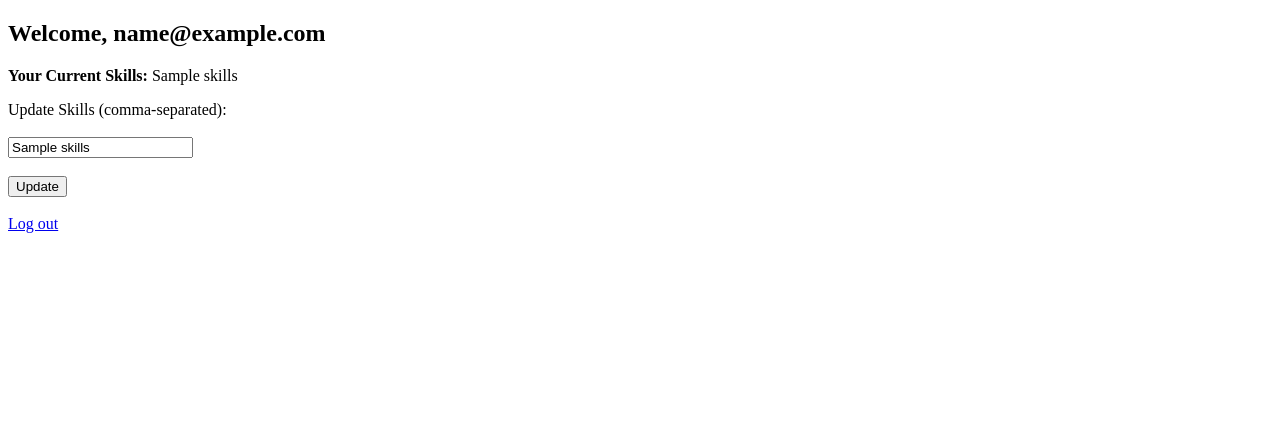
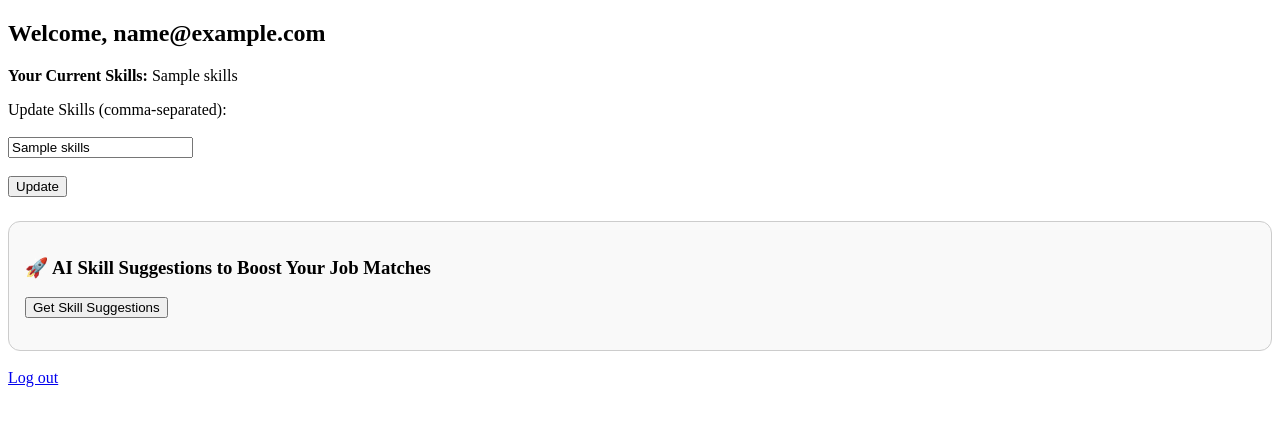
Before and after one commit to Josh152152/ai-talent-marketplace, a Flask app: template templates/candidate_dashboard.html in a window 1280 px wide. Shown: the top 426 px of the page. Run offline with Flask 3, Linux system fonts and the light colour scheme; the template is opened without the code that fills it: most values are stand-ins (such as "Sample title", 1, 10 or a date in 2020).

Commit message:
Update candidate_dashboard.html

```diff
--- a/templates/candidate_dashboard.html
+++ b/templates/candidate_dashboard.html
@@ -2,6 +2,18 @@
 <html>
 <head>
   <title>Candidate Dashboard</title>
+  <style>
+    .suggestion-box {
+      border: 1px solid #ccc;
+      padding: 16px;
+      border-radius: 12px;
+      margin-top: 24px;
+      background: #f9f9f9;
+    }
+    #suggested-skills-list li {
+      margin-bottom: 8px;
+    }
+  </style>
 </head>
 <body>
   <h2>Welcome, {{ data.Email }}</h2>
@@ -14,7 +26,41 @@
     <button type="submit">Update</button>
   </form>
 
+  <!-- 🔍 AI Skill Suggestions Section -->
+  <div id="skill-suggestions" class="suggestion-box">
+    <h3>🚀 AI Skill Suggestions to Boost Your Job Matches</h3>
+    <button onclick="fetchSuggestedSkills()">Get Skill Suggestions</button>
+    <ul id="suggested-skills-list"></ul>
+  </div>
+
   <br>
   <a href="/logout">Log out</a>
+
+  <script>
+    async function fetchSuggestedSkills() {
+      const response = await fetch("/suggest_skills", {
+        method: "POST",
+        headers: {
+          "Content-Type": "application/json"
+        }
+      });
+
+      const result = await response.json();
+      const skillList = document.getElementById("suggested-skills-list");
+      skillList.innerHTML = "";
+
+      if (result.suggested_skills && result.suggested_skills.length > 0) {
+        result.suggested_skills.forEach(skill => {
+          const li = document.createElement("li");
+          li.textContent = `🧠 Learn "${skill.skill}" to unlock +${skill.extra_jobs_unlocked} more job postings`;
+          skillList.appendChild(li);
+        });
+      } else {
+        const li = document.createElement("li");
+        li.textContent = "No suggestions available yet. Try updating your skills or location.";
+        skillList.appendChild(li);
+      }
+    }
+  </script>
 </body>
 </html>
```
